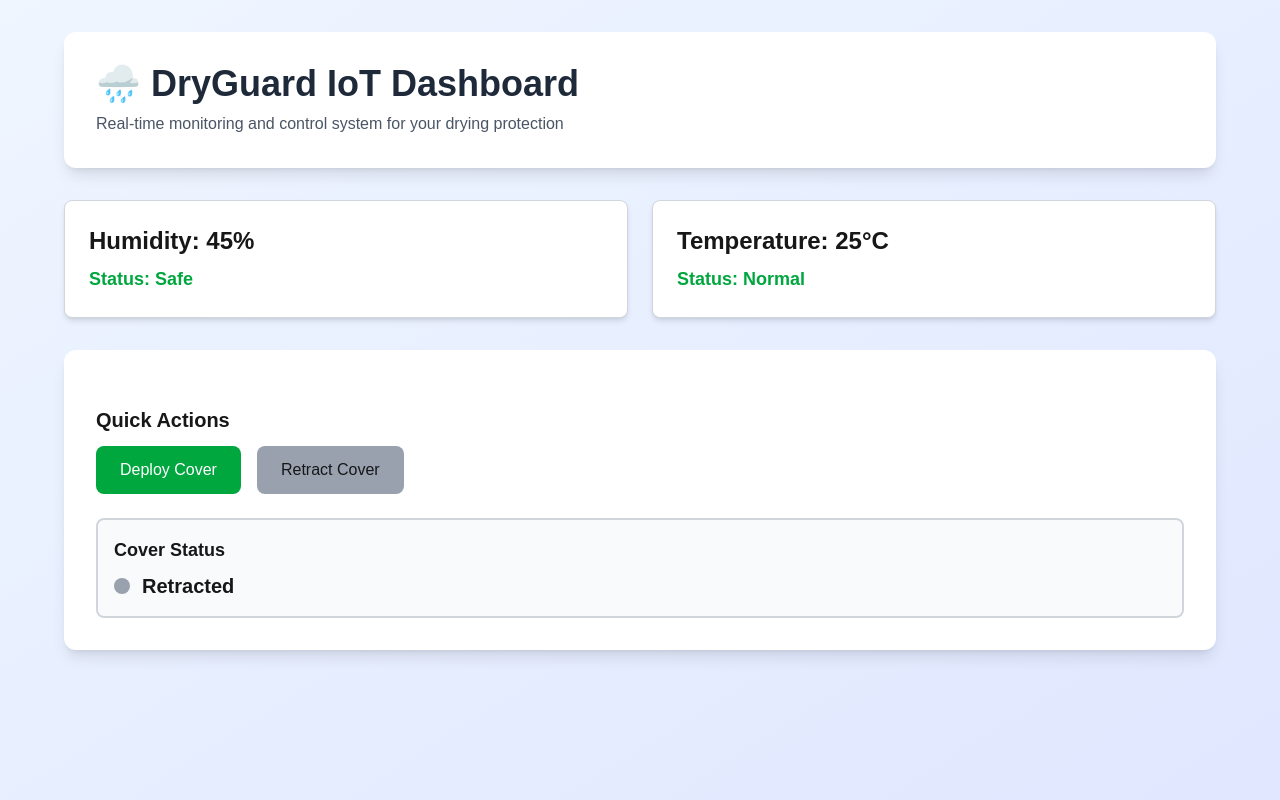
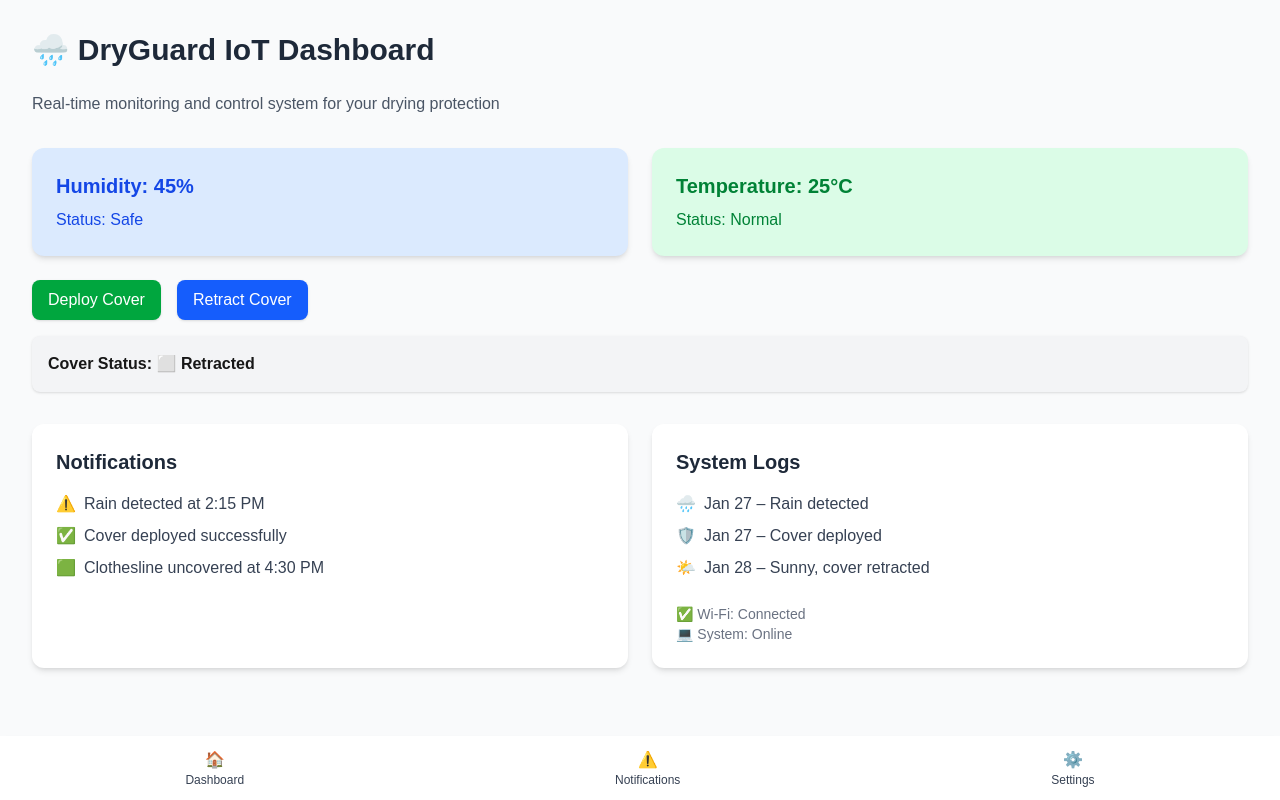
Before and after one commit to 2024-1-0835sueno-dexter/dryguard-iot, a Next.js app: page / in a window 1280 px wide. Built offline with nearby package versions, Linux system fonts and the light colour scheme.

Commit message:
Add full DryGuard dashboard pages

```diff
--- /dev/null
+++ b/src/app/notifications/page.tsx
@@ -0,0 +1,27 @@
+"use client";
+
+import NotificationsPanel from "@/components/NotificationsPanel";
+
+export default function NotificationsPage() {
+  return (
+    <main className="min-h-screen bg-gray-50 p-8 pb-20">
+      <h1 className="text-3xl font-bold text-gray-800 mb-6">⚠️ Notifications</h1>
+      <NotificationsPanel />
+
+      <nav className="fixed bottom-0 left-0 w-full bg-white shadow-md flex justify-around py-3">
+        <a href="/" className="flex flex-col items-center text-gray-700">
+          🏠 <span className="text-xs">Dashboard</span>
+        </a>
+        <a
+          href="/notifications"
+          className="flex flex-col items-center text-gray-700"
+        >
+          ⚠️ <span className="text-xs">Notifications</span>
+        </a>
+        <a href="/settings" className="flex flex-col items-center text-gray-700">
+          ⚙️ <span className="text-xs">Settings</span>
+        </a>
+      </nav>
+    </main>
+  );
+}
--- a/src/app/page.tsx
+++ b/src/app/page.tsx
@@ -5,50 +5,51 @@ import HumidityCard from "@/components/HumidityCard";
 import TemperatureCard from "@/components/TemperatureCard";
 import QuickActions from "@/components/QuickActions";
 import StatusIndicator from "@/components/StatusIndicator";
+import NotificationsPanel from "@/components/NotificationsPanel";
+import SystemLogs from "@/components/SystemLogs";
 
-export default function Home() {
-  const [humidity, setHumidity] = useState(45);
-  const [temperature, setTemperature] = useState(25);
+export default function Dashboard() {
   const [coverDeployed, setCoverDeployed] = useState(false);
 
-  const handleDeploy = () => {
-    setCoverDeployed(true);
-    // Here you would send command to IoT device
-    console.log("Deploying cover...");
-  };
-
-  const handleRetract = () => {
-    setCoverDeployed(false);
-    // Here you would send command to IoT device
-    console.log("Retracting cover...");
-  };
-
   return (
-    <div className="min-h-screen bg-gradient-to-br from-blue-50 to-indigo-100 py-8 px-4">
-      <main className="max-w-6xl mx-auto">
-        <div className="bg-white rounded-xl shadow-lg p-8 mb-8">
-          <h1 className="text-4xl font-bold text-gray-800 mb-2">
+    <main className="min-h-screen bg-gray-50 p-8 pb-20">
+      <h1 className="text-3xl font-bold text-gray-800 mb-6">
         🌧️ DryGuard IoT Dashboard
       </h1>
-          <p className="text-gray-600">
+      <p className="text-gray-600 mb-8">
         Real-time monitoring and control system for your drying protection
       </p>
+
+      <div className="grid grid-cols-1 md:grid-cols-2 gap-6">
+        <HumidityCard humidity={45} />
+        <TemperatureCard temperature={25} />
       </div>
 
-        <div className="grid grid-cols-1 md:grid-cols-2 gap-6 mb-8">
-          <HumidityCard humidity={humidity} />
-          <TemperatureCard temperature={temperature} />
+      <QuickActions
+        onDeploy={() => setCoverDeployed(true)}
+        onRetract={() => setCoverDeployed(false)}
+      />
+      <StatusIndicator deployed={coverDeployed} />
+
+      <div className="grid grid-cols-1 md:grid-cols-2 gap-6 mt-8">
+        <NotificationsPanel />
+        <SystemLogs />
       </div>
 
-        <div className="bg-white rounded-xl shadow-lg p-8">
-          <QuickActions
-            onDeploy={handleDeploy}
-            onRetract={handleRetract}
-            coverDeployed={coverDeployed}
-          />
-          <StatusIndicator coverDeployed={coverDeployed} />
-        </div>
+      <nav className="fixed bottom-0 left-0 w-full bg-white shadow-md flex justify-around py-3">
+        <a href="/" className="flex flex-col items-center text-gray-700">
+          🏠 <span className="text-xs">Dashboard</span>
+        </a>
+        <a
+          href="/notifications"
+          className="flex flex-col items-center text-gray-700"
+        >
+          ⚠️ <span className="text-xs">Notifications</span>
+        </a>
+        <a href="/settings" className="flex flex-col items-center text-gray-700">
+          ⚙️ <span className="text-xs">Settings</span>
+        </a>
+      </nav>
     </main>
-    </div>
   );
 }
--- /dev/null
+++ b/src/app/settings/page.tsx
@@ -0,0 +1,40 @@
+"use client";
+
+import SystemLogs from "@/components/SystemLogs";
+import QuickActions from "@/components/QuickActions";
+
+export default function SettingsPage() {
+  return (
+    <main className="min-h-screen bg-gray-50 p-8 pb-20">
+      <h1 className="text-3xl font-bold text-gray-800 mb-6">⚙️ Settings</h1>
+      <p className="text-gray-600 mb-8">
+        Manage your DryGuard system, manual controls, and logs.
+      </p>
+
+      <div className="p-6 rounded-xl shadow-md bg-white mb-8">
+        <h2 className="text-xl font-bold text-gray-800 mb-4">Manual Controls</h2>
+        <QuickActions
+          onDeploy={() => alert("Cover Deployed")}
+          onRetract={() => alert("Cover Retracted")}
+        />
+      </div>
+
+      <SystemLogs />
+
+      <nav className="fixed bottom-0 left-0 w-full bg-white shadow-md flex justify-around py-3">
+        <a href="/" className="flex flex-col items-center text-gray-700">
+          🏠 <span className="text-xs">Dashboard</span>
+        </a>
+        <a
+          href="/notifications"
+          className="flex flex-col items-center text-gray-700"
+        >
+          ⚠️ <span className="text-xs">Notifications</span>
+        </a>
+        <a href="/settings" className="flex flex-col items-center text-gray-700">
+          ⚙️ <span className="text-xs">Settings</span>
+        </a>
+      </nav>
+    </main>
+  );
+}
--- a/src/components/HumidityCard.tsx
+++ b/src/components/HumidityCard.tsx
@@ -4,21 +4,21 @@ interface HumidityCardProps {
 
 export default function HumidityCard({ humidity }: HumidityCardProps) {
   let status = "Safe";
-  let statusColor = "text-green-600";
+  let color = "bg-blue-100 text-blue-700";
 
   if (humidity >= 60 && humidity <= 80) {
     status = "Caution";
-    statusColor = "text-yellow-600";
+    color = "bg-yellow-100 text-yellow-700";
   }
   if (humidity > 80) {
     status = "Risk";
-    statusColor = "text-red-600";
+    color = "bg-red-100 text-red-700";
   }
 
   return (
-    <div className="p-6 border border-gray-300 rounded-lg shadow-md bg-white">
-      <h2 className="text-2xl font-bold mb-2">Humidity: {humidity}%</h2>
-      <p className={`text-lg font-semibold ${statusColor}`}>Status: {status}</p>
+    <div className={`p-6 rounded-xl shadow-md ${color}`}>
+      <h2 className="text-xl font-bold">Humidity: {humidity}%</h2>
+      <p className="mt-2 font-medium">Status: {status}</p>
     </div>
   );
 }
--- /dev/null
+++ b/src/components/NotificationsPanel.tsx
@@ -0,0 +1,21 @@
+export default function NotificationsPanel() {
+  const logs = [
+    { icon: "⚠️", text: "Rain detected at 2:15 PM" },
+    { icon: "✅", text: "Cover deployed successfully" },
+    { icon: "🟩", text: "Clothesline uncovered at 4:30 PM" },
+  ];
+
+  return (
+    <div className="p-6 rounded-xl shadow-md bg-white">
+      <h2 className="text-xl font-bold text-gray-800 mb-4">Notifications</h2>
+      <ul className="space-y-2">
+        {logs.map((log, idx) => (
+          <li key={idx} className="flex items-center gap-2 text-gray-700">
+            <span>{log.icon}</span>
+            <span>{log.text}</span>
+          </li>
+        ))}
+      </ul>
+    </div>
+  );
+}
--- a/src/components/QuickActions.tsx
+++ b/src/components/QuickActions.tsx
@@ -1,37 +1,23 @@
 interface QuickActionsProps {
   onDeploy: () => void;
   onRetract: () => void;
-  coverDeployed: boolean;
 }
 
-export default function QuickActions({ onDeploy, onRetract, coverDeployed }: QuickActionsProps) {
+export default function QuickActions({ onDeploy, onRetract }: QuickActionsProps) {
   return (
-    <div className="mt-6 space-y-4">
-      <h3 className="text-xl font-semibold mb-3">Quick Actions</h3>
-      <div className="flex gap-4">
+    <div className="flex gap-4 mt-6">
       <button
         onClick={onDeploy}
-          disabled={coverDeployed}
-          className={`px-6 py-3 rounded-lg font-medium transition-colors ${
-            coverDeployed
-              ? "bg-gray-400 cursor-not-allowed"
-              : "bg-green-600 hover:bg-green-700 text-white"
-          }`}
+        className="px-4 py-2 bg-green-600 text-white rounded-lg shadow hover:bg-green-700"
       >
         Deploy Cover
       </button>
       <button
         onClick={onRetract}
-          disabled={!coverDeployed}
-          className={`px-6 py-3 rounded-lg font-medium transition-colors ${
-            !coverDeployed
-              ? "bg-gray-400 cursor-not-allowed"
-              : "bg-blue-600 hover:bg-blue-700 text-white"
-          }`}
+        className="px-4 py-2 bg-blue-600 text-white rounded-lg shadow hover:bg-blue-700"
       >
         Retract Cover
       </button>
     </div>
-    </div>
   );
 }
--- a/src/components/StatusIndicator.tsx
+++ b/src/components/StatusIndicator.tsx
@@ -1,21 +1,13 @@
 interface StatusIndicatorProps {
-  coverDeployed: boolean;
+  deployed: boolean;
 }
 
-export default function StatusIndicator({ coverDeployed }: StatusIndicatorProps) {
+export default function StatusIndicator({ deployed }: StatusIndicatorProps) {
   return (
-    <div className="mt-6 p-4 border-2 border-gray-300 rounded-lg bg-gray-50">
-      <h3 className="text-lg font-semibold mb-2">Cover Status</h3>
-      <div className="flex items-center gap-3">
-        <div
-          className={`w-4 h-4 rounded-full ${
-            coverDeployed ? "bg-green-500" : "bg-gray-400"
-          }`}
-        />
-        <span className="text-xl font-bold">
-          {coverDeployed ? "Deployed" : "Retracted"}
-        </span>
-      </div>
+    <div className="mt-4 p-4 rounded-lg shadow bg-gray-100">
+      <p className="font-semibold">
+        Cover Status: {deployed ? "🟩 Deployed" : "⬜ Retracted"}
+      </p>
     </div>
   );
 }
--- /dev/null
+++ b/src/components/SystemLogs.tsx
@@ -0,0 +1,26 @@
+export default function SystemLogs() {
+  const logs = [
+    { icon: "🌧️", text: "Jan 27 – Rain detected" },
+    { icon: "🛡️", text: "Jan 27 – Cover deployed" },
+    { icon: "🌤️", text: "Jan 28 – Sunny, cover retracted" },
+  ];
+
+  return (
+    <div className="p-6 rounded-xl shadow-md bg-white">
+      <h2 className="text-xl font-bold text-gray-800 mb-4">System Logs</h2>
+      <ul className="space-y-2">
+        {logs.map((log, idx) => (
+          <li key={idx} className="flex items-center gap-2 text-gray-700">
+            <span>{log.icon}</span>
+            <span>{log.text}</span>
+          </li>
+        ))}
+      </ul>
+
+      <div className="mt-6 text-sm text-gray-500">
+        ✅ Wi-Fi: Connected <br />
+        💻 System: Online
+      </div>
+    </div>
+  );
+}
--- a/src/components/TemperatureCard.tsx
+++ b/src/components/TemperatureCard.tsx
@@ -4,20 +4,21 @@ interface TemperatureCardProps {
 
 export default function TemperatureCard({ temperature }: TemperatureCardProps) {
   let status = "Normal";
-  let statusColor = "text-green-600";
+  let color = "bg-green-100 text-green-700";
 
   if (temperature > 30) {
-    status = "High";
-    statusColor = "text-red-600";
-  } else if (temperature < 15) {
-    status = "Low";
-    statusColor = "text-blue-600";
+    status = "Hot";
+    color = "bg-orange-100 text-orange-700";
+  }
+  if (temperature < 15) {
+    status = "Cold";
+    color = "bg-blue-100 text-blue-700";
   }
 
   return (
-    <div className="p-6 border border-gray-300 rounded-lg shadow-md bg-white">
-      <h2 className="text-2xl font-bold mb-2">Temperature: {temperature}°C</h2>
-      <p className={`text-lg font-semibold ${statusColor}`}>Status: {status}</p>
+    <div className={`p-6 rounded-xl shadow-md ${color}`}>
+      <h2 className="text-xl font-bold">Temperature: {temperature}°C</h2>
+      <p className="mt-2 font-medium">Status: {status}</p>
     </div>
   );
 }
```
Lines whose indentation alone changed are shown as unchanged.
